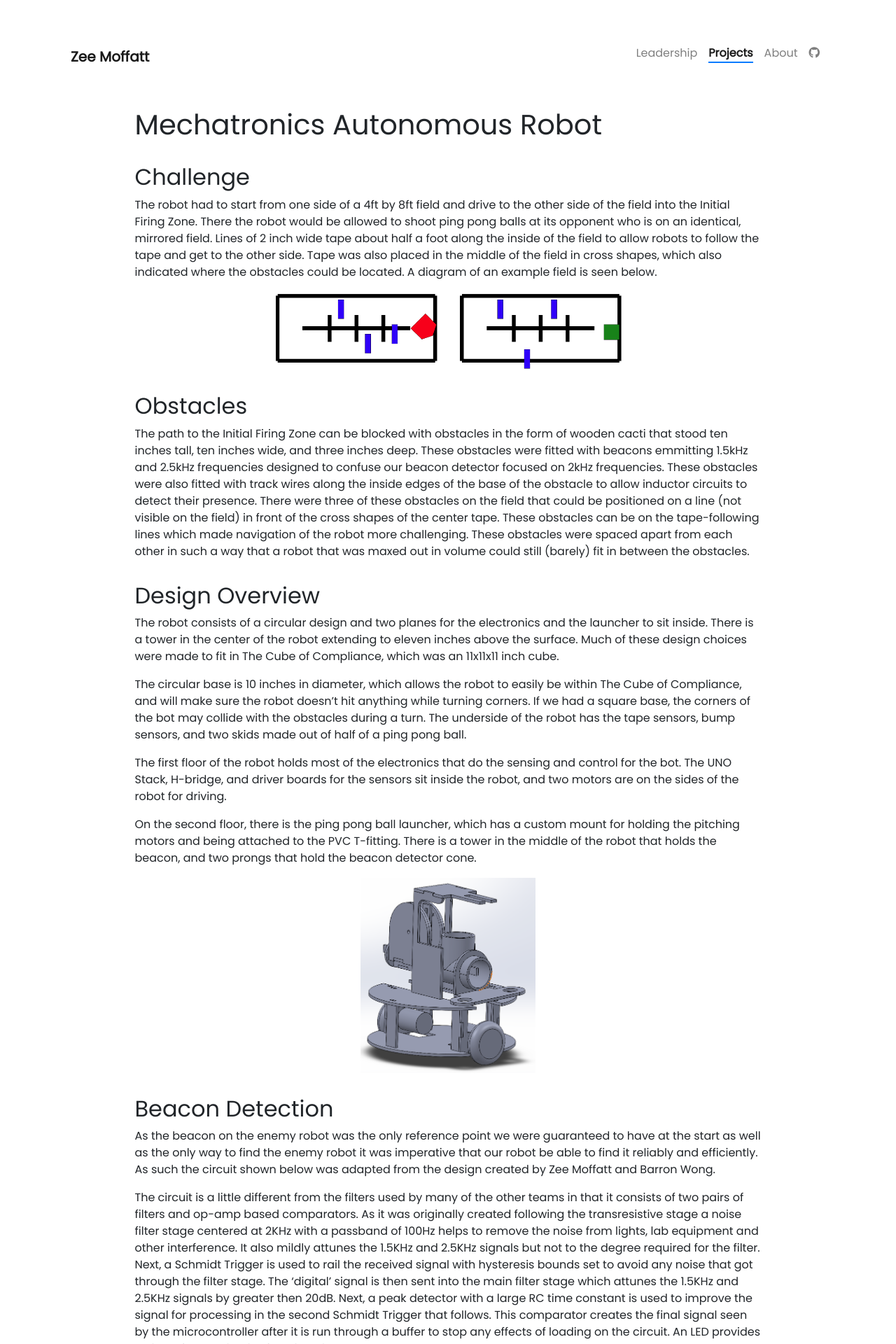
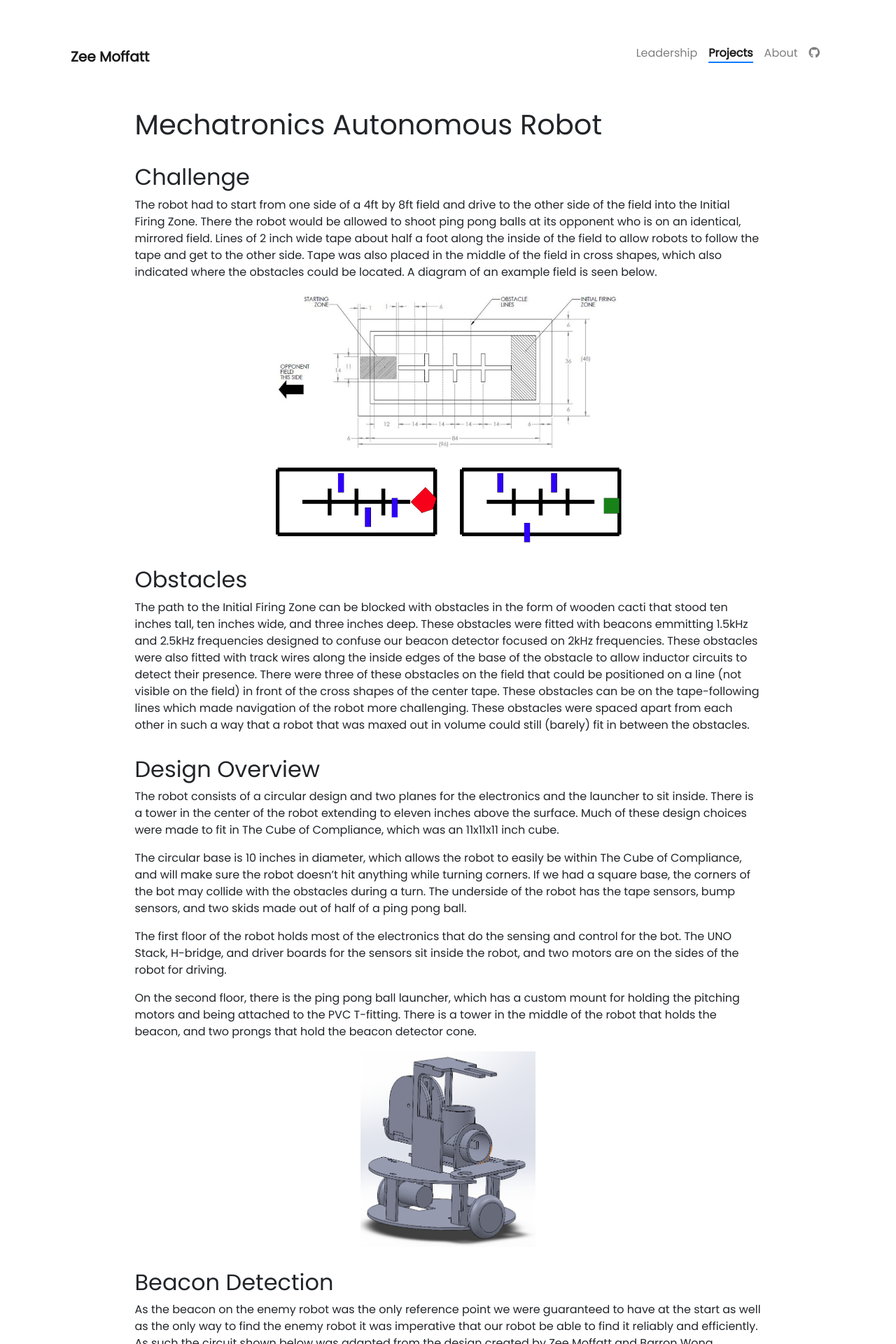
Before and after one commit to zmoffatt/zmoffatt.github.io, a Jekyll site: the page built from _projects/2_Mechatronics_Autonomous_Robot.md, in a window 1280 px wide. Shown: the top 1920 px of the page at 70% size. Built offline with Jekyll 4.4.1, drawn with Linux system fonts in a browser that asks for light colours; nearby versions of some CDN libraries; comment, search, counter and statistics services are not loaded.

Commit message:
Added picture to text

```diff
--- a/_projects/2_Mechatronics_Autonomous_Robot.md
+++ b/_projects/2_Mechatronics_Autonomous_Robot.md
@@ -10,6 +10,8 @@ description: Autonomous robot capable of navigating a field, avoiding obstacles,
 
 ## Challenge
 The robot had to start from one side of a 4ft by 8ft field and drive to the other side of the field into the Initial Firing Zone. There the robot would be allowed to shoot ping pong balls at its opponent who is on an identical, mirrored field. Lines of 2 inch wide tape about half a foot along the inside of the field to allow robots to follow the tape and get to the other side. Tape was also placed in the middle of the field in cross shapes, which also indicated where the obstacles could be located. A diagram of an example field is seen below.
+
+<img src="/assets/Mech/Field.png" width="500">
 
 <img src="/assets/Mech/field2.png" width="500">
 
```
